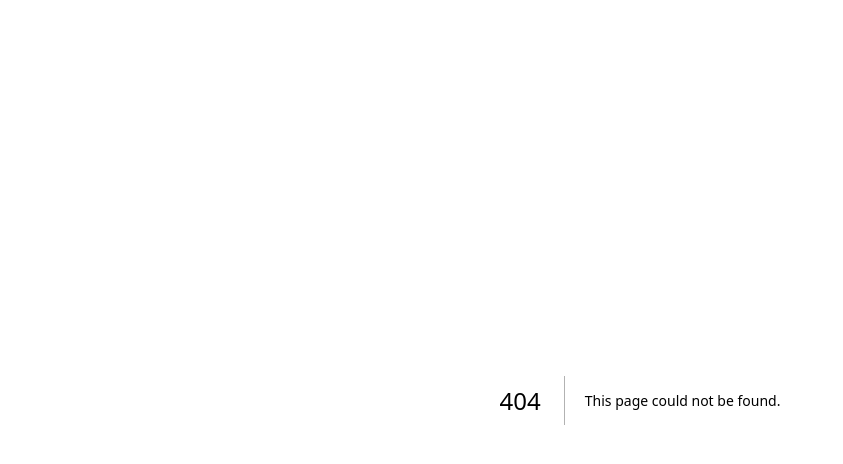
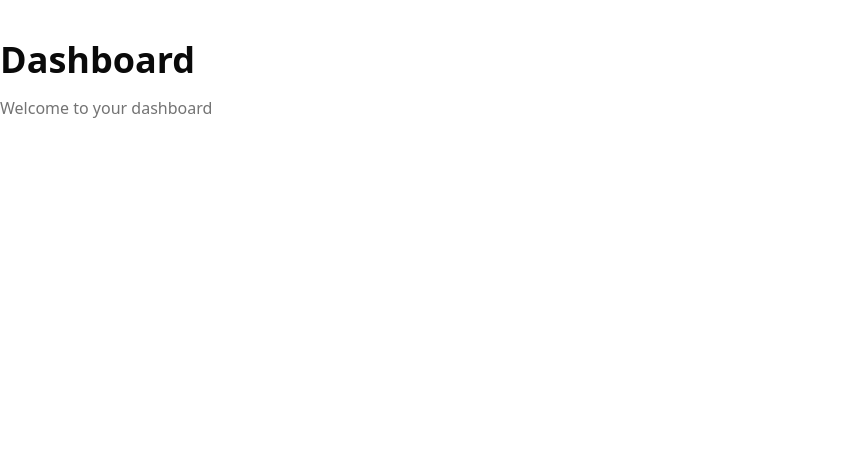
Before and after one commit to rakshithraghaventhra77/MeetAI, a Next.js app: page /dashboard in a window 1280 px wide. Before the commit this address had no page. Shown: the top 464 px of the page, without its empty margins (0-843 px from the left). Built offline with nearby package versions, Linux system fonts and the light colour scheme.

Commit message:
Added Dashboard

```diff
--- /dev/null
+++ b/src/app/dashboard/layout.tsx
@@ -0,0 +1,11 @@
+export default function DashboardLayout({
+  children,
+}: {
+  children: React.ReactNode;
+}) {
+  return (
+    <div className="min-h-screen bg-background">
+      {children}
+    </div>
+  );
+}
--- /dev/null
+++ b/src/app/dashboard/page.tsx
@@ -0,0 +1,8 @@
+export default function DashboardPage() {
+  return (
+    <div className="container mx-auto py-10">
+      <h1 className="text-4xl font-bold mb-4">Dashboard</h1>
+      <p className="text-muted-foreground">Welcome to your dashboard</p>
+    </div>
+  );
+}
--- /dev/null
+++ b/src/modules/dashboard/ui/components/dashboard-sidebar.tsx
@@ -0,0 +1,42 @@
+"use client";
+
+import {
+  Sidebar,
+  SidebarHeader,
+} from "@/components/ui/sidebar";
+import { BotIcon, VideoIcon, StarIcon } from "lucide-react";
+import Link from "next/link";
+import Image from "next/image";
+
+const firstSection = [
+  {
+    icon: VideoIcon,
+    label: "Meetings",
+    href: "/meetings",
+  },
+  {
+    icon: BotIcon,
+    label: "Agents",
+    href: "/",
+  },
+];
+
+const secondSection = [
+  {
+    icon: StarIcon,
+    label: "Upgrade",
+    href: "/upgrade",
+  },
+];
+
+export const DashboardSidebar = () => {
+  return (
+    <Sidebar>
+      <SidebarHeader className="text-sidebar-accent-foreground">
+        <Link href="/" className="flex items-center gap-2 px-2 pt-2">
+          <Image href="/logo.svg" height={36} width={36} alt="Meet.AI" />
+        </Link>
+      </SidebarHeader>
+    </Sidebar>
+  );
+};
```
